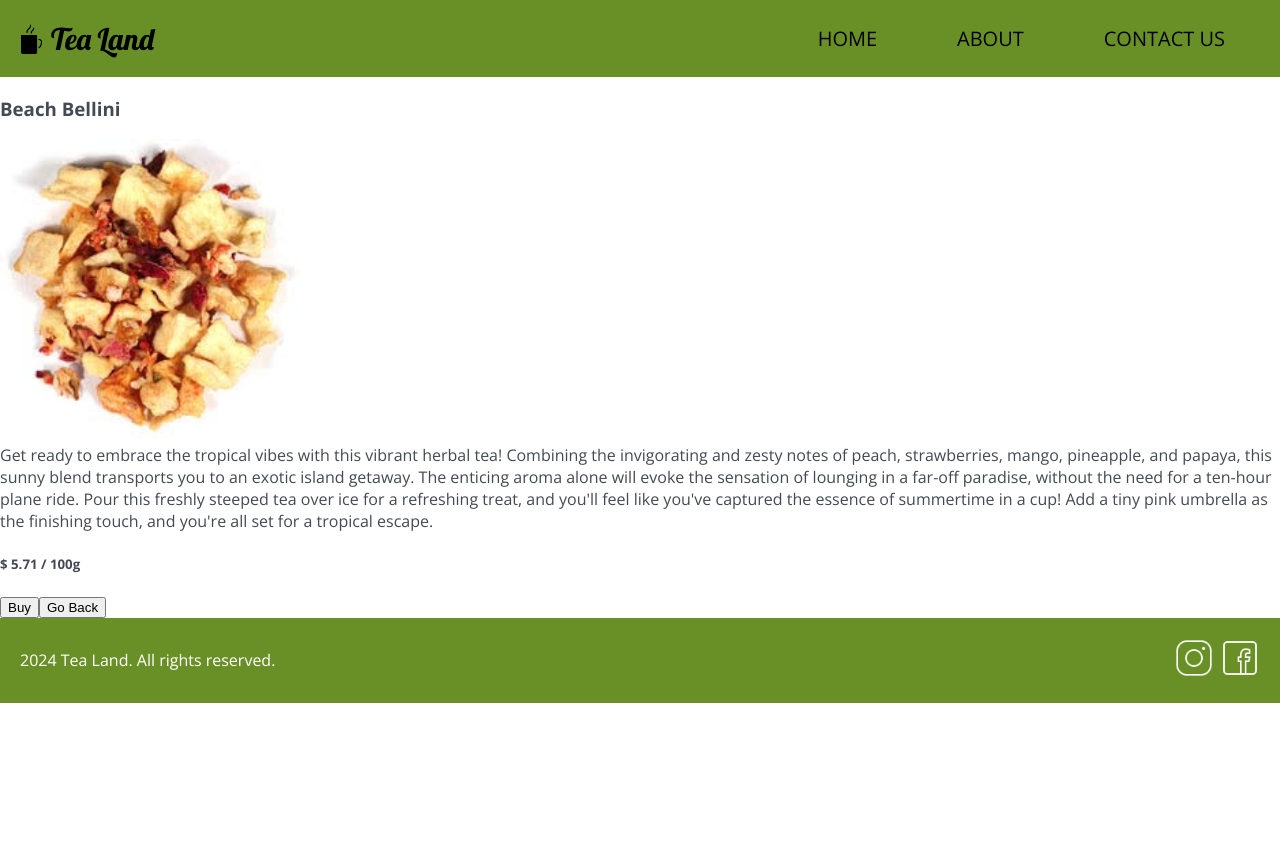
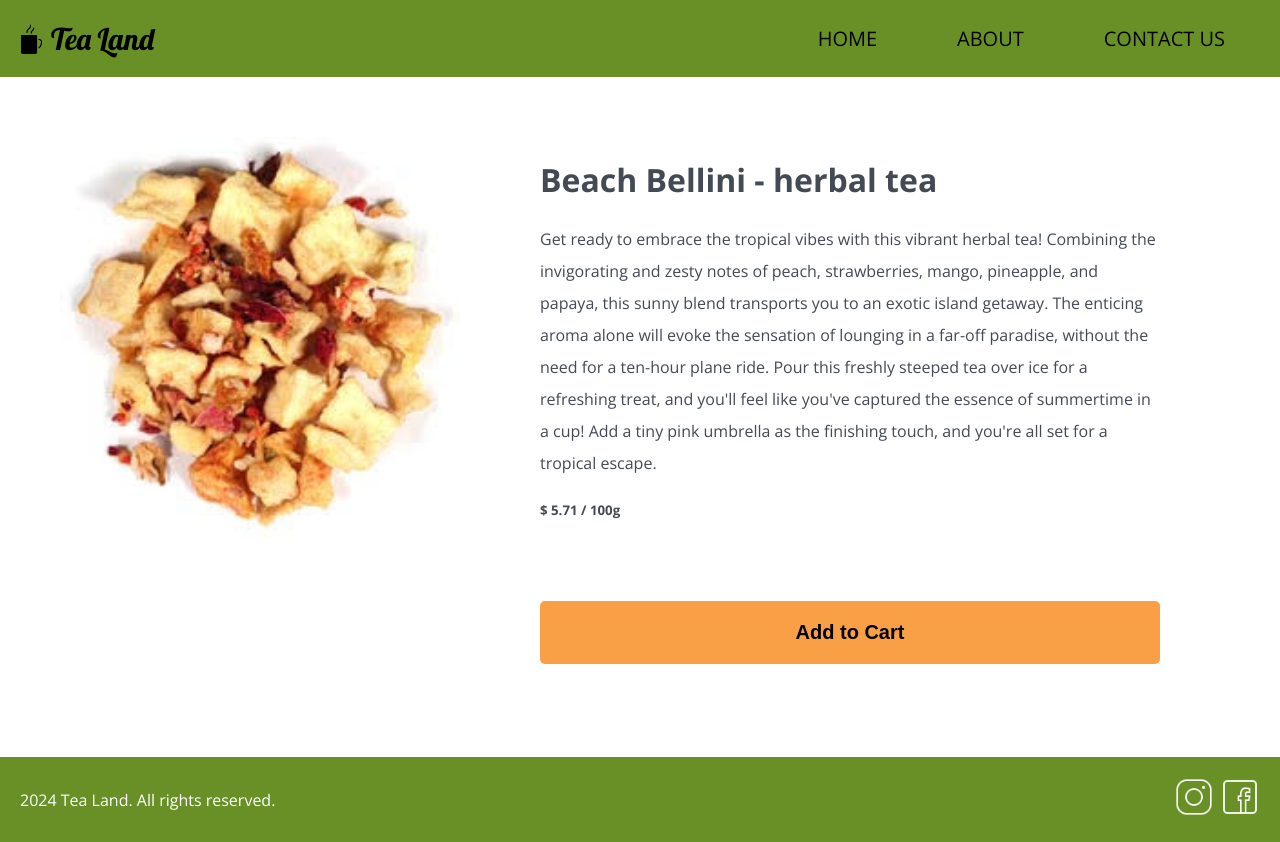
Before and after one commit to tatianasnook/tea-store, a React (Create React App) app: page /about/Beach-Bellini in a window 1280 px wide. Before the commit the page ends 800 px from the top, so only its background shows below. Built offline with nearby package versions, Linux system fonts and the light colour scheme.

Commit message:
about us page

```diff
--- a/src/App.css
+++ b/src/App.css
@@ -67,6 +67,14 @@ nav {
 }
 .farm-img{
   width: 100%;
+
+}
+.aboveBtn{
+  color: black;
+  text-align: center;
+  font-size: 20px;
+  margin: 20px 40px 0 40px;
+  line-height: 36px;
 }
 .products {
   display: flex;
@@ -116,6 +124,35 @@ p{
 .change:active{
   font-weight: 700;
 }
+
+/* About Product */
+.container{
+  display: flex;
+  padding: 60px;
+  height: 70vh;
+}
+.container img {
+  width: 400px;
+  height: 400px;
+
+}
+.about-product{
+  padding: 0 60px 0 80px;
+}
+.about-product p{
+  line-height: 32px;
+}
+.about-product button {
+  width: 100%;
+  background-color: #f99f46;
+  padding: 20px 10px;
+  font-size: 20px;
+  font-weight: 600;
+  border-radius: 5px;
+  border: none;
+  margin-top: 60px;
+}
+/* Footer */
 .footer{
   background-color: #689026;
   padding: 20px;
--- a/src/App.js
+++ b/src/App.js
@@ -7,7 +7,6 @@ import Contacts from './pages/Contacts';
 import AboutProduct from './pages/AboutProduct';
 import teacup from './teacup.png';
 import Footer from './components/Footer';
-
 
 function App() {
 
@@ -21,7 +20,7 @@ function App() {
         <Link to="/contacts" className='link'>Contact Us</Link>
       </nav>
 
-      <Routes>
+      <Routes className>
         <Route path="/" element={<Home/>} />
         <Route path="/about" element={<About/>} />
         <Route path="/contacts" element={<Contacts/>}/>
--- a/src/pages/About.js
+++ b/src/pages/About.js
@@ -1,9 +1,22 @@
-
+import about from '../about-us.jpg';
 
 const About = () => {
   return (
     <div>
-      <h1>About us</h1>
+
+      <h1>Welcome to the Land of Tea</h1>
+      <img src={about} alt='tea' width='500'/>
+      <p>Welcome to Tea Land, where passion meets perfection in every cup. At Tea Land, we take pride in curating the finest selection of premium teas, delivering an exquisite blend of quality and taste to tea enthusiasts around the globe.
+
+Our journey began in 2021 with a simple yet profound mission – to share the joy of exceptional tea with the world. We believe that tea is not just a beverage; it's an experience that transcends time and culture. From the lush tea gardens to your teacup, we ensure that every step in the process reflects our commitment to excellence.
+
+What sets Tea Land apart is our unwavering dedication to quality. We source only the finest tea leaves, handpicked from the most prestigious gardens, ensuring a cup of tea that is unparalleled in flavor and aroma. Our premium teas are a celebration of nature's bounty, crafted to perfection for your indulgence.
+
+Tea Land is more than a tea brand; it's a lifestyle choice. We understand the importance of health and well-being, which is why all our teas are gluten-free and packed with natural goodness. Immerse yourself in the world of Tea Land, where every sip is a journey to relaxation and revitalization.
+
+Join us in savoring the richness of tradition and the innovation of modern tea culture. At Tea Land, we invite you to explore a world of extraordinary flavors, where each tea tells a unique story. Elevate your tea-drinking experience with us – because you deserve nothing but the best.
+
+Indulge in the art of tea at Tea Land, where passion, purity, and premium quality converge in every teacup.</p>
     </div>
   )
 }
--- a/src/pages/AboutProduct.js
+++ b/src/pages/AboutProduct.js
@@ -1,25 +1,23 @@
-import { useParams, useNavigate } from "react-router-dom";
+import { useParams } from "react-router-dom";
 import { data } from '../data';
 
 const AboutProduct = () => {
-  const navigate = useNavigate();
   const { title } = useParams();
 
   return (
     <div>
       {data.filter((item) => item.title === title).map(element => {
-        const {id, name, description, price, image} = element;
+        const {id, name, searchTerm, description, price, image} = element;
 
         return (
-          <div key={id}>
-            <h3>{name}</h3>
-            <img src={image} alt="product" width="300px" />
-            <p>{description}</p>
-            <h5>$ {price} / 100g</h5>
-            <button>Buy</button>
-            <button className="btn" onClick={() => navigate(-1)}>
-              Go Back
-            </button>
+          <div key={id} className="container">
+            <img src={image} alt="product" />
+            <div className="about-product">
+              <h1>{name} - {searchTerm} tea</h1>
+              <p>{description}</p>
+              <h5>$ {price} / 100g</h5>
+              <button>Add to Cart</button>
+            </div>
           </div>
         );
       })}
--- a/src/pages/Home.js
+++ b/src/pages/Home.js
@@ -1,6 +1,6 @@
 
 import { data } from '../data';
-import { useState } from 'react';
+import { useState} from 'react';
 import Teas from '../components/Teas';
 import Buttons from '../components/Buttons';
 
@@ -17,16 +17,17 @@ const Home = () => {
       <div className='background'>
         <h4 className='shipping'>Free Standard Shipping on Orders Over $50</h4>
         <div className='main-title'>
-          <p>Browse our online store for loose-leaf teas carefully cultivated by artisan farmers.</p>
-          <p>Explore a diverse selection of tea varieties, including green tea, black tea, herbal tea, and white tea.</p>
+          <p>Steeped in tradition, tea unveils the art of wellness sip by sip, a harmonious blend of antioxidants and tranquility pouring into the cup of vitality.</p>
         </div>
       </div>
+      <p className='aboveBtn'>
+        Browse our online store for loose-leaf teas carefully cultivated by artisan farmers. Explore a diverse selection of tea varieties, including green tea, black tea, herbal tea, and white tea.
+      </p>
       <Buttons
         filterTea={filterTea}
         data={data}
         setTeas={setTeas}
       />
-
       <Teas products={teas}/>
     </div>
   );
```
Also changed, not shown: 1 other file (tests, documents, lock files or other folders).
